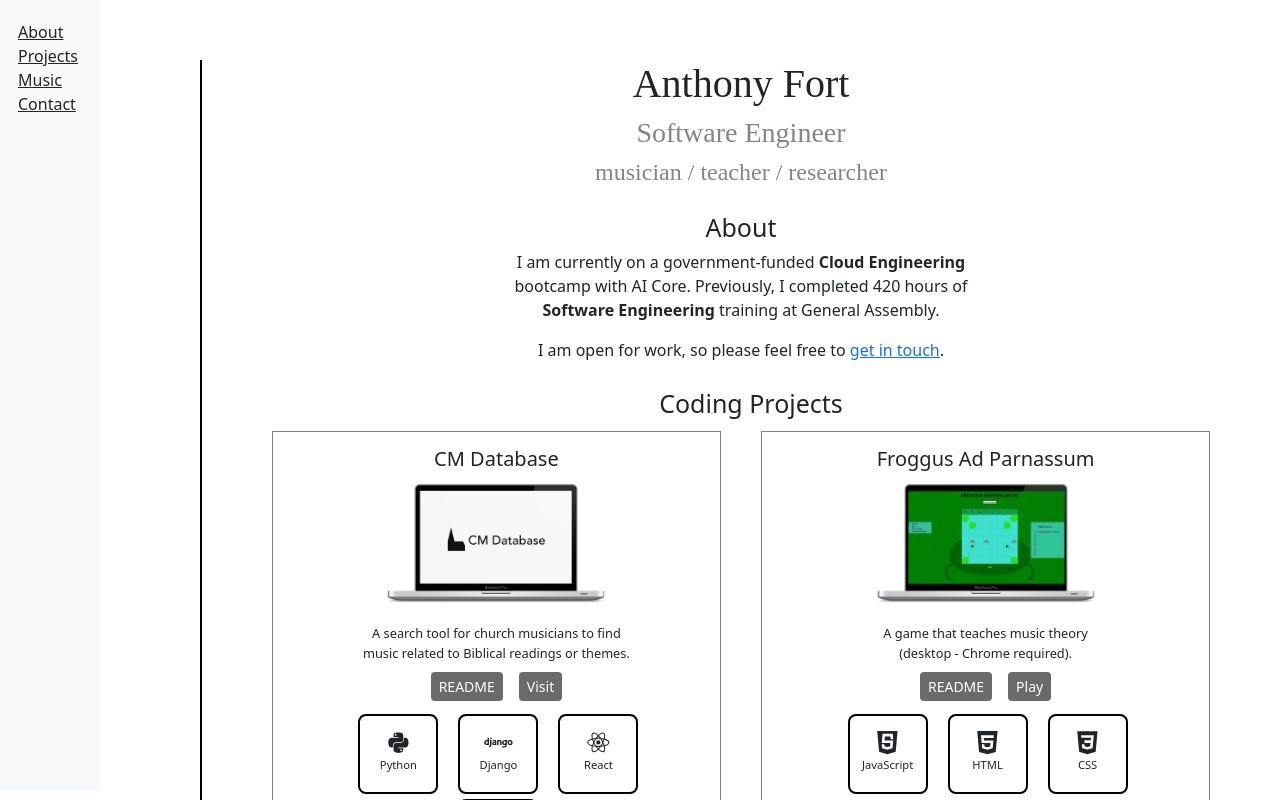
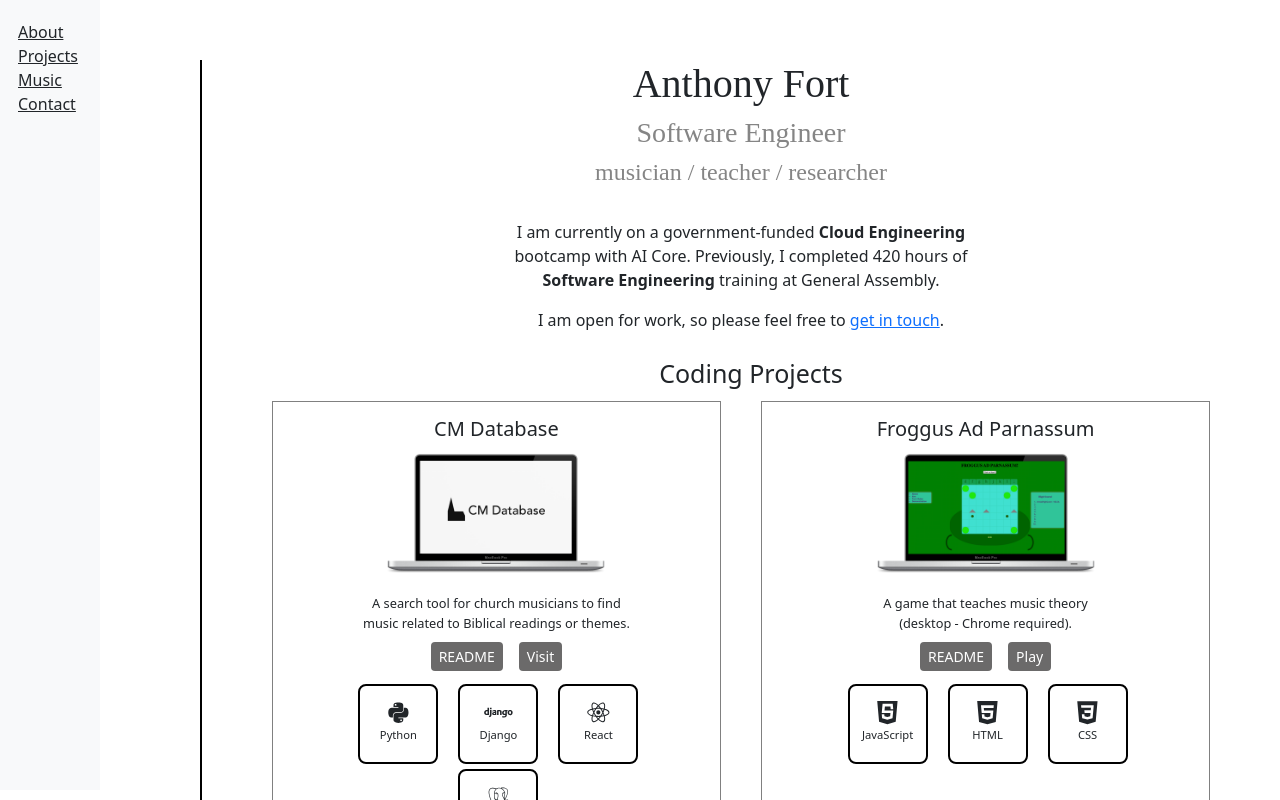
Before and after one commit to AnthonyFort/portfolio, a React (Create React App) app: page / in a window 1280 px wide. Shown: the top 800 px of the page. Built offline with nearby package versions, Linux system fonts and the light colour scheme.

Commit message:
Removes About heading

```diff
--- a/src/components/About.js
+++ b/src/components/About.js
@@ -8,7 +8,7 @@
     <Container name='about' className='about-container' >
       <Row className='about-row'>
         <Col xs={11} sm={8} md={7} lg={6} xl={6}>
-          <h2>About</h2>
+          <h2 style={{ color: 'white' }}>.</h2>
           <p>I am currently on a government-funded <strong>Cloud Engineering</strong> bootcamp with AI Core. Previously, I completed 420 hours of <strong>Software Engineering</strong> training at General Assembly. </p>
           <p>I am open for work, so please feel free to <Link as={Link} to="contact" smooth={true} duration={500} className='link-text'>get in touch</Link>.</p>
         </Col>
--- a/src/styles/components/Hero.scss
+++ b/src/styles/components/Hero.scss
@@ -1,5 +1,6 @@
 .hero {
   margin-top: 60px;
+  margin-bottom: -30px;
 }
 
 .hero-header {
```
